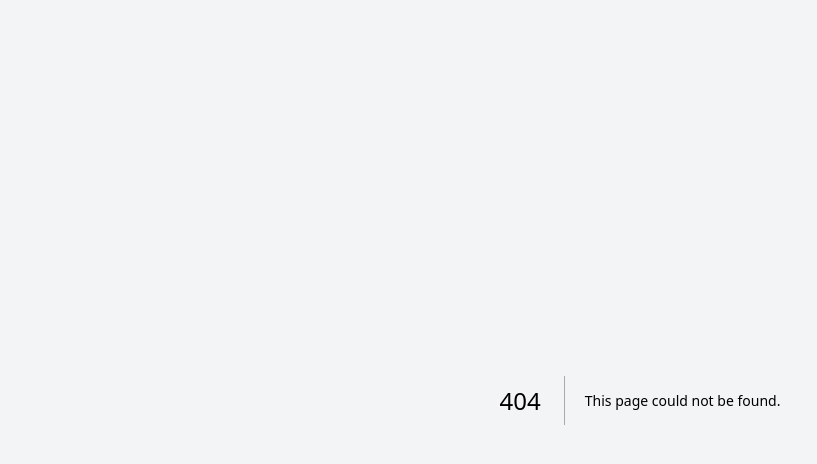
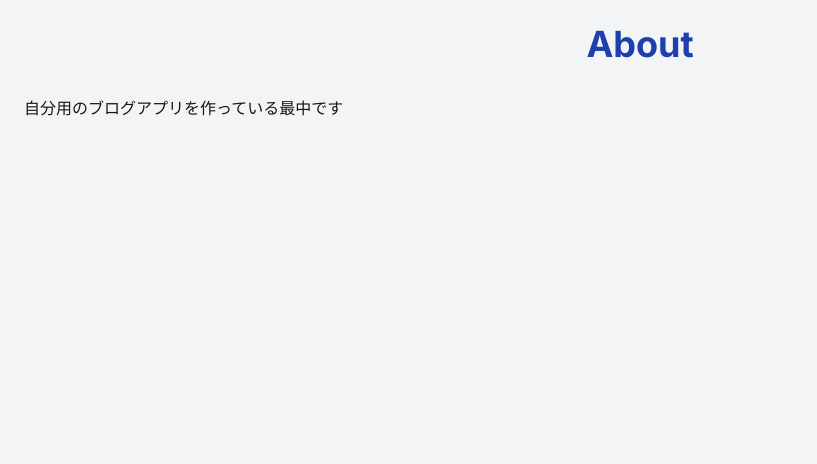
Before and after one commit to yamadatarousan/blog-app, a Next.js app in the folder frontend/: page /about in a window 1280 px wide. Before the commit this address had no page. Shown: the top 464 px of the page, without its empty margins (0-817 px from the left). Built offline with nearby package versions, Linux system fonts and the light colour scheme.

Commit message:
Aboutページ追加

```diff
--- /dev/null
+++ b/frontend/app/about/page.tsx
@@ -0,0 +1,12 @@
+export default async function About() {
+    return (
+    <div className="container mx-auto p-6">
+        <h1 className="text-4xl font-bold text-primary mb-8 text-center animate-fade-in">
+        About
+        </h1>
+        <div className="grid gap-6 sm:grid-cols-2 lg:grid-cols-3">
+        自分用のブログアプリを作っている最中です
+        </div>
+    </div>
+    );
+}
```
